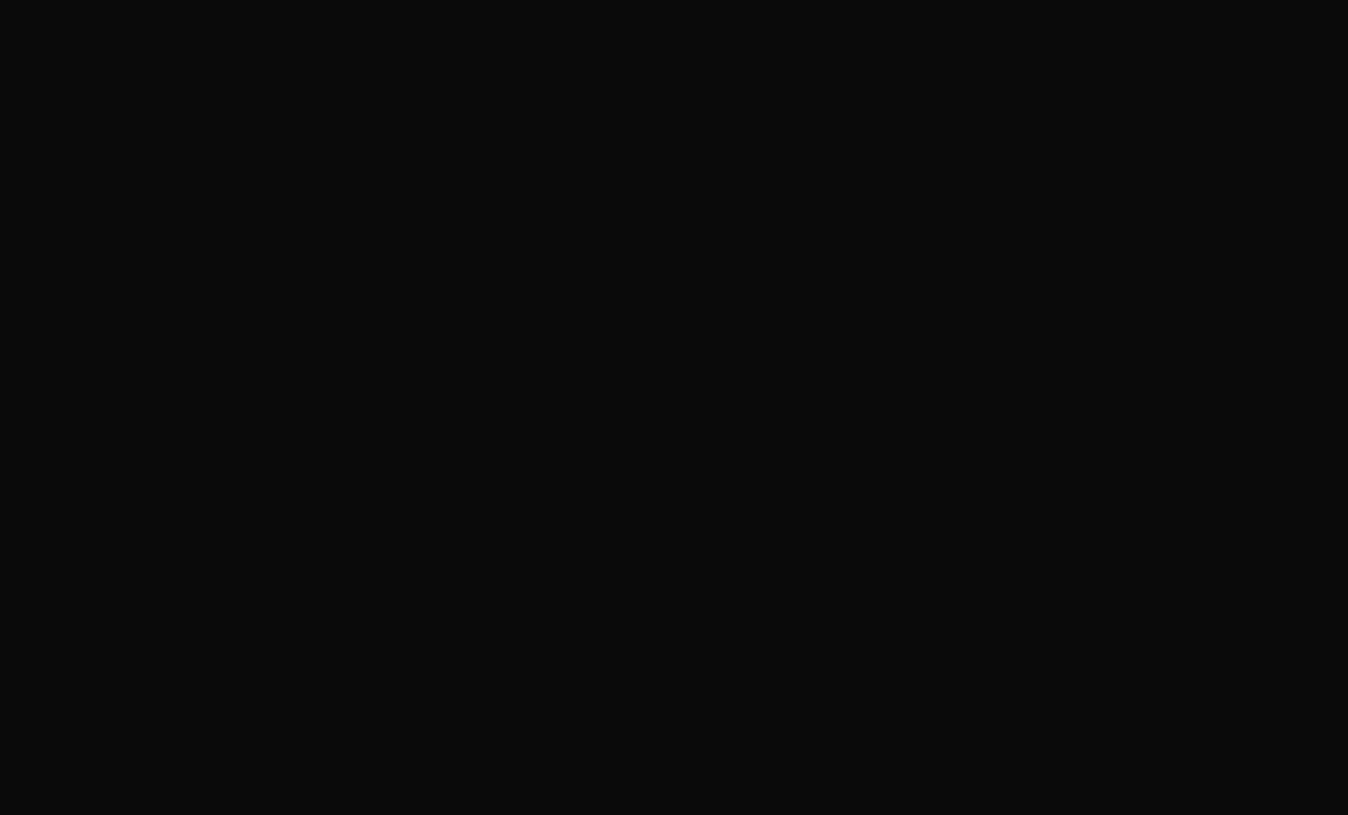
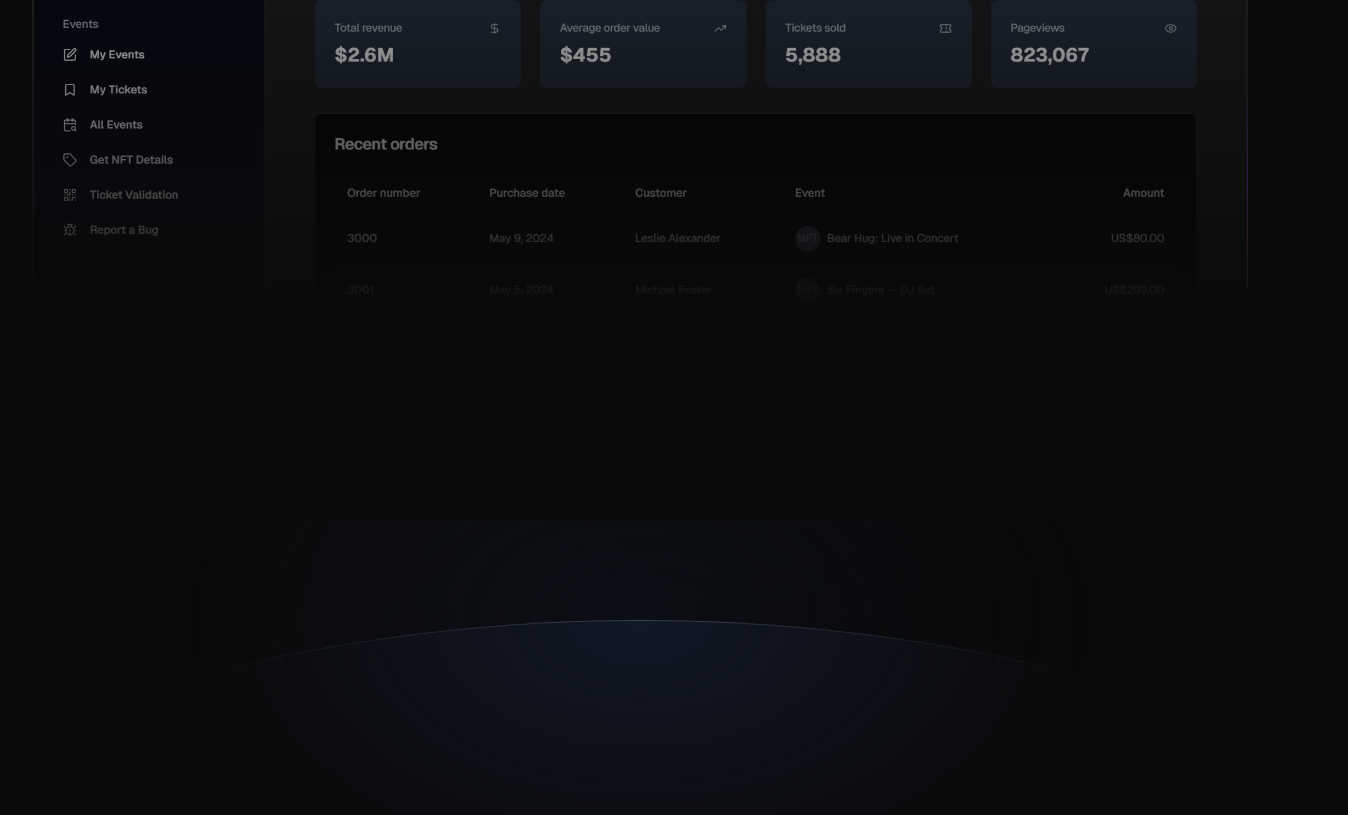
Before and after one commit to krishna9358/rakshak-sih-hindi, a Next.js app: page / in a window 1280 px wide. Shown: the part 837-1652 px from the top of the page, 1348 px wide, since content can reach past the window. Before the commit the page ends 800 px from the top, so only its background shows below. Built offline with nearby package versions, Linux system fonts and the light colour scheme.

Commit message:
added the image , making the sphere

```diff
--- a/app/page.tsx
+++ b/app/page.tsx
@@ -1,5 +1,6 @@
 import HeroSection from "@/components/landing/hero-section";
 import BgParticles from "@/components/landing/particles";
+import { SphereMask } from "@/components/landing/sphere-mask";
 import Navbar from "@/components/navbar";
 
 export default function Home() {
@@ -9,6 +10,7 @@ export default function Home() {
       <Navbar />
       <HeroSection />
       <BgParticles />
+      <SphereMask />
 
     </div>
   );
--- a/components/landing/hero-section.tsx
+++ b/components/landing/hero-section.tsx
@@ -1,8 +1,14 @@
+"use client";
 import Link from "next/link";
 import ShimmerButton from "../ui/shimmer-button";
 import { ChevronRight } from "lucide-react";
+import { useRef } from "react";
+import { useInView } from "framer-motion";
+import { BorderBeam } from "../ui/border-beam";
 
 export default function HeroSection() {
+  const ref = useRef(null);
+  const inView = useInView(ref, { once: true, margin: "-100px" });
   return (
     <div className="">
       <section
@@ -33,6 +39,29 @@ export default function HeroSection() {
             </div>
           </Link>
         </div>
+
+        <div
+          ref={ref}
+          className="relative after:[background:linear-gradient(to_top,hsl(var(--background))_30%,transparent)] after:z-50 after:absolute after:inset-0  mt-[8rem] animate-fade-up [--animation-delay:400ms] [perspective:2000px]"
+        >
+          <div
+            className={`rounded-xl border border-white/10 bg-white bg-opacity-[0.01] before:absolute before:bottom-1/2 before:left-0 before:top-0 before:h-full before:w-full before:opacity-0 before:[filter:blur(180px)] before:[background-image:linear-gradient(to_bottom,var(--color-one),var(--color-one),transparent_40%)] ${
+              inView ? "before:animate-image-glow" : ""
+            }`}
+          >
+
+            <img
+              src="/hero-dark.png"
+              alt="Hero Image"
+              className="block relative  border rounded-[inherit] w-full h-full object-contain"
+            />
+            <BorderBeam
+              size={200}
+              duration={12}
+              delay={11}
+            />
+          </div>
+        </div>
       </section>
     </div>
   );
--- /dev/null
+++ b/components/landing/sphere-mask.tsx
@@ -0,0 +1,25 @@
+import { cn } from "@/lib/utils";
+
+export const SphereMask = ({ reverse = false }: { reverse?: boolean }) => {
+  return (
+    <div
+      className={cn(
+        // color
+        "bg-gradient-to-br from-gray-900 to-black",
+        "pointer-events-none relative -z-[2] mx-auto h-[50rem] overflow-hidden",
+
+        // sphere mask
+        "[mask-image:radial-gradient(ellipse_at_center_center,#000000,transparent_50%)]",
+
+        // reverse
+        reverse ? "my-[-22rem] rotate-180 md:mt-[-30rem]" : "my-[-18.8rem]",
+
+        // before
+        "before:absolute before:inset-0 before:h-full before:w-full before:opacity-40 before:[background-image:radial-gradient(circle_at_bottom_center,#1a1a1a,transparent_70%)]",
+
+        // after
+        "after:absolute after:-left-1/2 after:top-1/2 after:aspect-[1/0.7] after:w-[200%] after:rounded-[50%] after:border-t after:border-gray-700 after:bg-gray-900"
+      )}
+    ></div>
+  );
+};
--- /dev/null
+++ b/components/ui/border-beam.tsx
@@ -0,0 +1,49 @@
+import { cn } from "@/lib/utils";
+
+interface BorderBeamProps {
+  className?: string;
+  size?: number;
+  duration?: number;
+  borderWidth?: number;
+  anchor?: number;
+  colorFrom?: string;
+  colorTo?: string;
+  delay?: number;
+}
+
+export const BorderBeam = ({
+  className,
+  size = 200,
+  duration = 15,
+  anchor = 90,
+  borderWidth = 1.5,
+  colorFrom = "#ffaa40",
+  colorTo = "#9c40ff",
+  delay = 0,
+}: BorderBeamProps) => {
+  return (
+    <div
+      style={
+        {
+          "--size": size,
+          "--duration": duration,
+          "--anchor": anchor,
+          "--border-width": borderWidth,
+          "--color-from": colorFrom,
+          "--color-to": colorTo,
+          "--delay": `-${delay}s`,
+        } as React.CSSProperties
+      }
+      className={cn(
+        "pointer-events-none absolute inset-0 rounded-[inherit] [border:calc(var(--border-width)*1px)_solid_transparent]",
+
+        // mask styles
+        "![mask-clip:padding-box,border-box] ![mask-composite:intersect] [mask:linear-gradient(transparent,transparent),linear-gradient(white,white)]",
+
+        // pseudo styles
+        "after:absolute after:aspect-square after:w-[calc(var(--size)*1px)] after:animate-border-beam after:[animation-delay:var(--delay)] after:[background:linear-gradient(to_left,var(--color-from),var(--color-to),transparent)] after:[offset-anchor:calc(var(--anchor)*1%)_50%] after:[offset-path:rect(0_auto_auto_0_round_calc(var(--size)*1px))]",
+        className,
+      )}
+    />
+  );
+};
--- a/tailwind.config.ts
+++ b/tailwind.config.ts
@@ -1,4 +1,5 @@
 import type { Config } from "tailwindcss";
+import animate from "tailwindcss-animate"
 
 const config: Config = {
     darkMode: ["class"],
@@ -58,7 +59,8 @@ const config: Config = {
   		},
   		animation: {
   			'shimmer-slide': 'shimmer-slide var(--speed) ease-in-out infinite alternate',
-  			'spin-around': 'spin-around calc(var(--speed) * 2) infinite linear'
+  			'spin-around': 'spin-around calc(var(--speed) * 2) infinite linear',
+  			'border-beam': 'border-beam calc(var(--duration)*1s) infinite linear'
   		},
   		keyframes: {
   			'shimmer-slide': {
@@ -79,10 +81,15 @@ const config: Config = {
   				'100%': {
   					transform: 'translateZ(0) rotate(360deg)'
   				}
+  			},
+  			'border-beam': {
+  				'100%': {
+  					'offset-distance': '100%'
+  				}
   			}
   		}
   	}
   },
-  plugins: [require("tailwindcss-animate")],
+  plugins: [animate],
 };
 export default config;
```
Also changed, not shown: public/hero-dark.png (added). Lines whose indentation alone changed are shown as unchanged.
